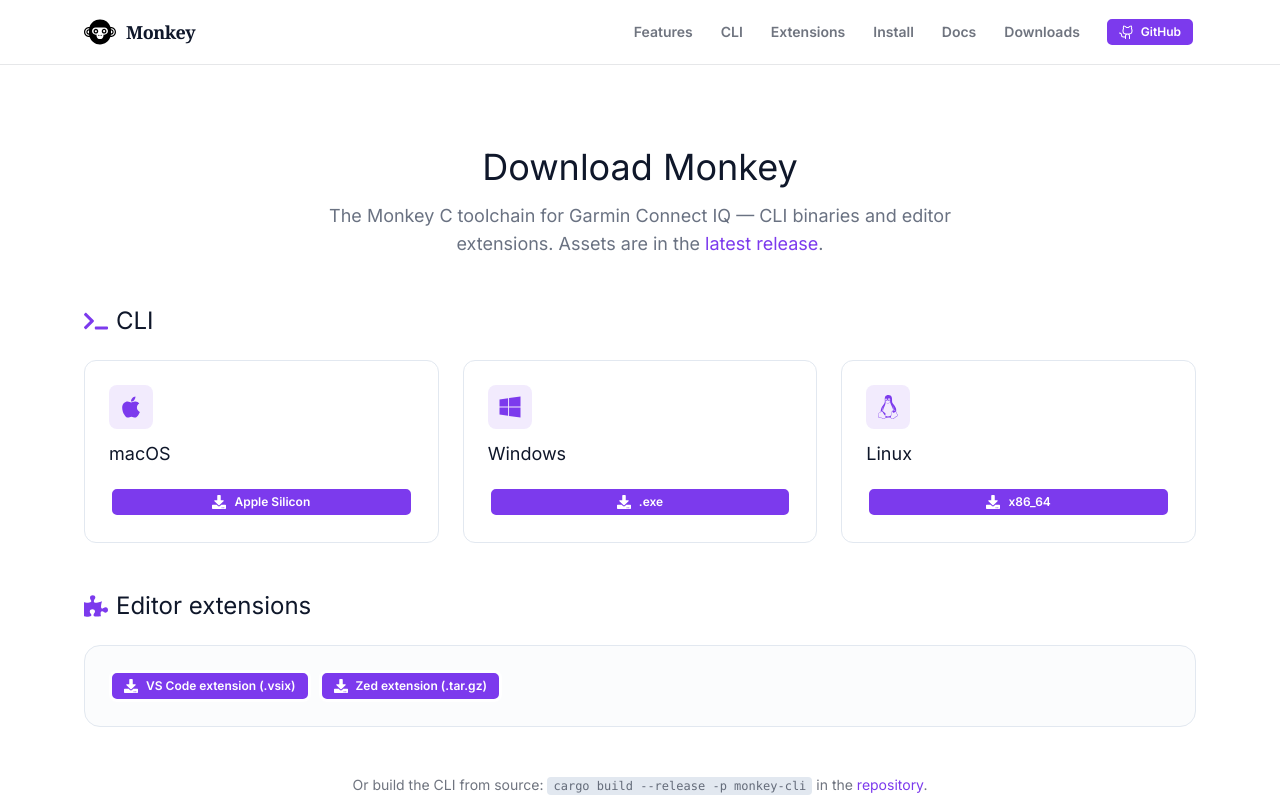
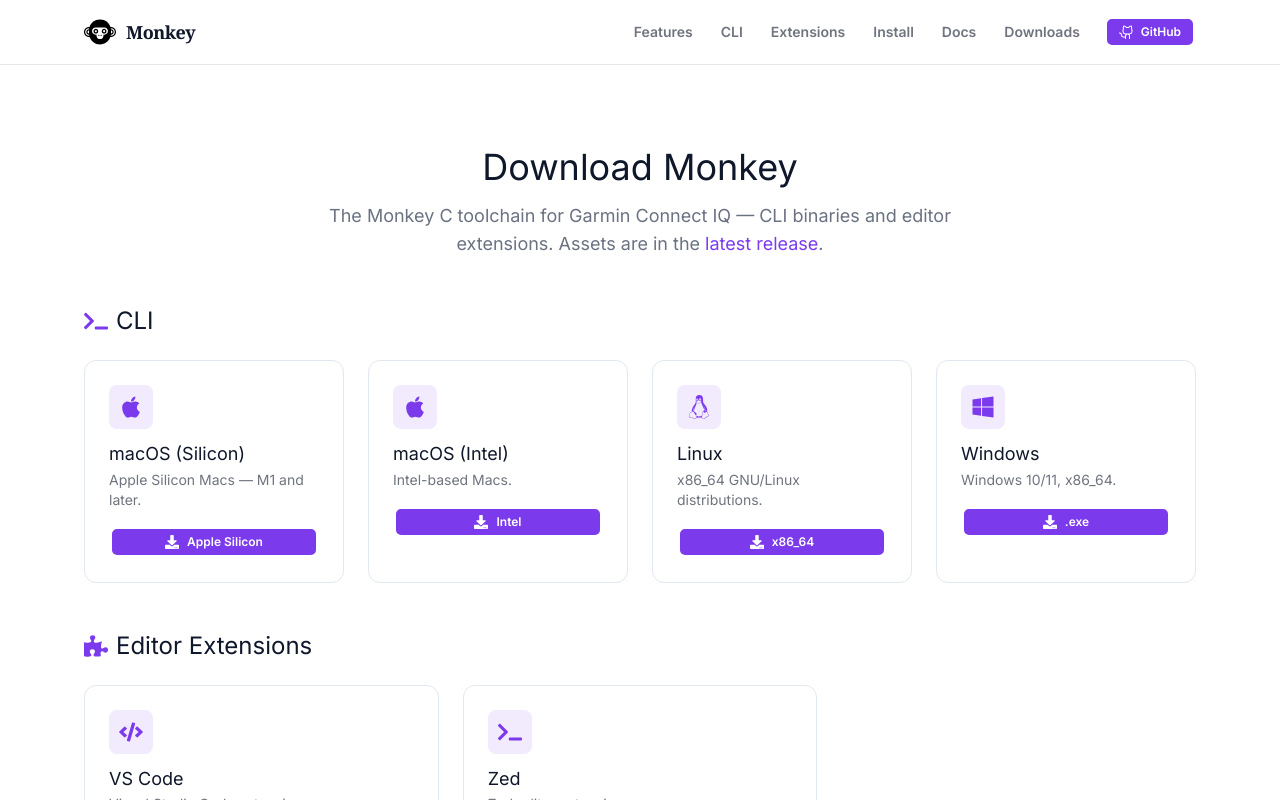
Before and after one commit to hieudoanm/monkey, a Next.js app in the folder packages/landing/: page /downloads in a window 1280 px wide. Shown: the top 800 px of the page. Built offline with nearby package versions, Linux system fonts and the light colour scheme.

Commit message:
feat(landing): standardize downloads page sections

```diff
--- a/packages/landing/src/app/downloads/page.tsx
+++ b/packages/landing/src/app/downloads/page.tsx
@@ -1,8 +1,9 @@
 import type { Metadata } from 'next';
-import type { FC } from 'react';
+import type { FC, ReactNode } from 'react';
 import type { IconType } from 'react-icons';
 import {
   FaApple,
+  FaCode,
   FaDownload,
   FaLinux,
   FaPuzzlePiece,
@@ -26,16 +27,18 @@ interface Asset {
   href: string;
 }
 
-interface Platform {
+interface Cell {
   name: string;
   icon: IconType;
+  desc: string;
   assets: Asset[];
 }
 
-const CLI: Platform[] = [
+const CLI: Cell[] = [
   {
-    name: 'macOS',
+    name: 'macOS (Silicon)',
     icon: FaApple,
+    desc: 'Apple Silicon Macs — M1 and later.',
     assets: [
       {
         label: 'Apple Silicon',
@@ -44,8 +47,28 @@ const CLI: Platform[] = [
     ],
   },
   {
+    name: 'macOS (Intel)',
+    icon: FaApple,
+    desc: 'Intel-based Macs.',
+    assets: [
+      { label: 'Intel', href: `${RELEASES}/cli-monkey-x86_64-apple-darwin` },
+    ],
+  },
+  {
+    name: 'Linux',
+    icon: FaLinux,
+    desc: 'x86_64 GNU/Linux distributions.',
+    assets: [
+      {
+        label: 'x86_64',
+        href: `${RELEASES}/cli-monkey-x86_64-unknown-linux-gnu`,
+      },
+    ],
+  },
+  {
     name: 'Windows',
     icon: FaWindows,
+    desc: 'Windows 10/11, x86_64.',
     assets: [
       {
         label: '.exe',
@@ -53,44 +76,73 @@ const CLI: Platform[] = [
       },
     ],
   },
+];
+
+const EDITOR_EXT: Cell[] = [
   {
-    name: 'Linux',
-    icon: FaLinux,
+    name: 'VS Code',
+    icon: FaCode,
+    desc: 'Visual Studio Code extension.',
     assets: [
       {
-        label: 'x86_64',
-        href: `${RELEASES}/cli-monkey-x86_64-unknown-linux-gnu`,
+        label: 'VS Code (.vsix)',
+        href: `${RELEASES}/extension-vscode-monkey-c.vsix`,
+      },
+    ],
+  },
+  {
+    name: 'Zed',
+    icon: FaTerminal,
+    desc: 'Zed editor extension.',
+    assets: [
+      {
+        label: 'Zed (.tar.gz)',
+        href: `${RELEASES}/extension-zed-monkey-c.tar.gz`,
       },
     ],
   },
 ];
 
-const EXTENSIONS: Asset[] = [
-  {
-    label: 'VS Code extension (.vsix)',
-    href: `${RELEASES}/extension-vscode-monkey-c.vsix`,
-  },
-  {
-    label: 'Zed extension (.tar.gz)',
-    href: `${RELEASES}/extension-zed-monkey-c.tar.gz`,
-  },
-];
+function Section({
+  icon: Icon,
+  title,
+  children,
+}: {
+  icon: IconType;
+  title: string;
+  children: ReactNode;
+}) {
+  return (
+    <div className="mb-12 last:mb-0">
+      <h2 className="text-base-content mb-6 flex items-center gap-2 text-2xl leading-tight">
+        <Icon className="text-primary h-6 w-6" />
+        {title}
+      </h2>
+      {children}
+    </div>
+  );
+}
 
-function PlatformGrid({ platforms }: { platforms: Platform[] }) {
+function CardGrid({ cells, cols }: { cells: Cell[]; cols: string }) {
+  const visible = cells.filter((c) => c.assets.length > 0);
+  if (visible.length === 0) return null;
   return (
-    <div className="grid grid-cols-1 gap-6 sm:grid-cols-3">
-      {platforms.map((p) => (
+    <div className={`grid grid-cols-1 gap-6 sm:grid-cols-2 ${cols}`}>
+      {visible.map((c) => (
         <div
-          key={p.name}
+          key={c.name}
           className="card border-base-300 bg-base-100 border p-6">
           <div className="bg-primary/10 text-primary mb-3.5 flex h-11 w-11 items-center justify-center rounded-lg">
-            <p.icon className="h-6 w-6" />
+            <c.icon className="h-6 w-6" />
           </div>
-          <h3 className="text-base-content m-0 mb-1 text-lg leading-tight">
-            {p.name}
+          <h3 className="text-base-content m-0 text-lg leading-tight">
+            {c.name}
           </h3>
+          <p className="text-base-content/60 mt-1 line-clamp-2 text-sm">
+            {c.desc}
+          </p>
           <div className="mt-4 flex flex-col gap-2">
-            {p.assets.map((a) => (
+            {c.assets.map((a) => (
               <a
                 key={a.href}
                 href={a.href}
@@ -124,33 +176,15 @@ const Downloads: FC = () => (
           </p>
         </div>
 
-        <h2 className="text-base-content mb-6 flex items-center gap-2 text-2xl leading-tight">
-          <FaTerminal className="text-primary h-6 w-6" />
-          CLI
-        </h2>
-        <div className="mb-12">
-          <PlatformGrid platforms={CLI} />
-        </div>
+        <Section icon={FaTerminal} title="CLI">
+          <CardGrid cells={CLI} cols="lg:grid-cols-4" />
+        </Section>
 
-        <h2 className="text-base-content mb-6 flex items-center gap-2 text-2xl leading-tight">
-          <FaPuzzlePiece className="text-primary h-6 w-6" />
-          Editor extensions
-        </h2>
-        <div className="border-base-300 bg-base-200/50 mb-12 rounded-2xl border p-6">
-          <div className="flex flex-col gap-2 sm:flex-row">
-            {EXTENSIONS.map((a) => (
-              <a
-                key={a.href}
-                href={a.href}
-                className="btn btn-primary btn-sm gap-2">
-                <FaDownload className="h-3.5 w-3.5" />
-                {a.label}
-              </a>
-            ))}
-          </div>
-        </div>
+        <Section icon={FaPuzzlePiece} title="Editor Extensions">
+          <CardGrid cells={EDITOR_EXT} cols="lg:grid-cols-3" />
+        </Section>
 
-        <p className="text-base-content/60 text-center text-sm">
+        <p className="text-base-content/60 mt-8 text-center text-sm">
           Or build the CLI from source:{' '}
           <code className="bg-base-300 rounded px-1.5 py-0.5 font-mono text-xs">
             cargo build --release -p monkey-cli
```
